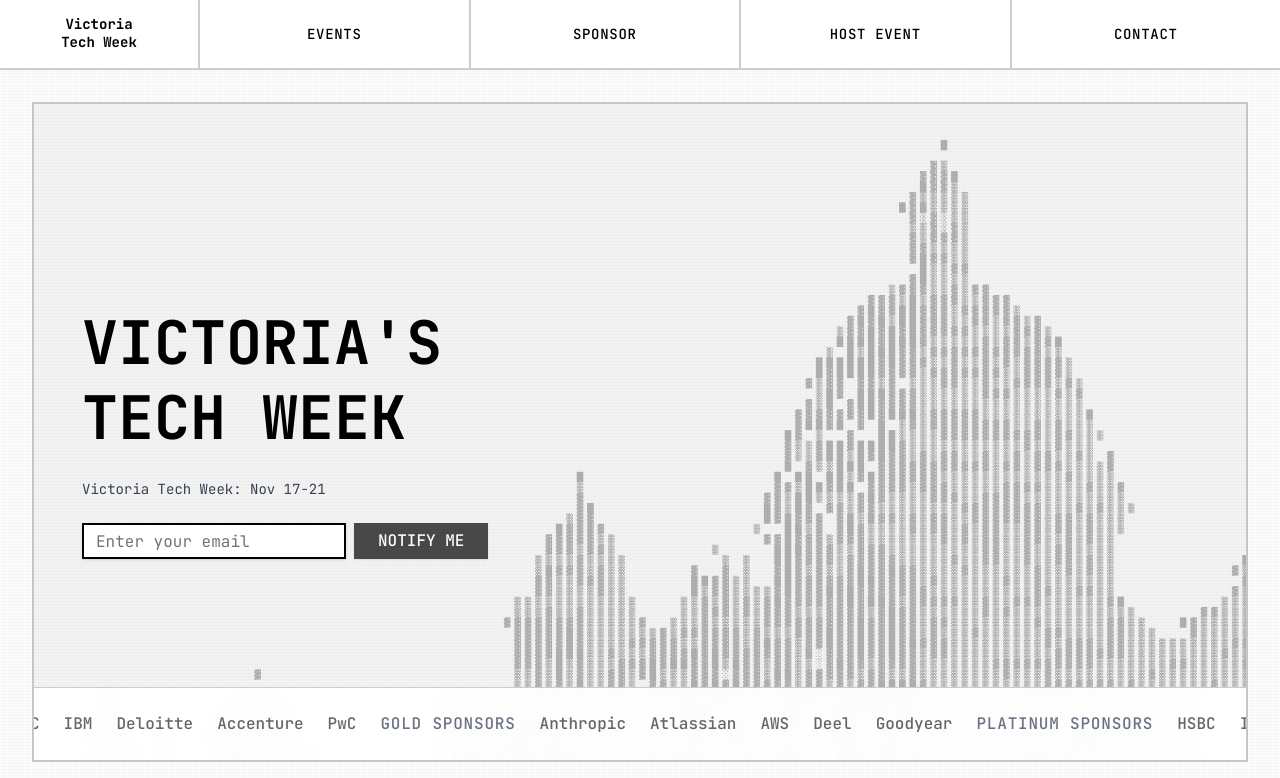
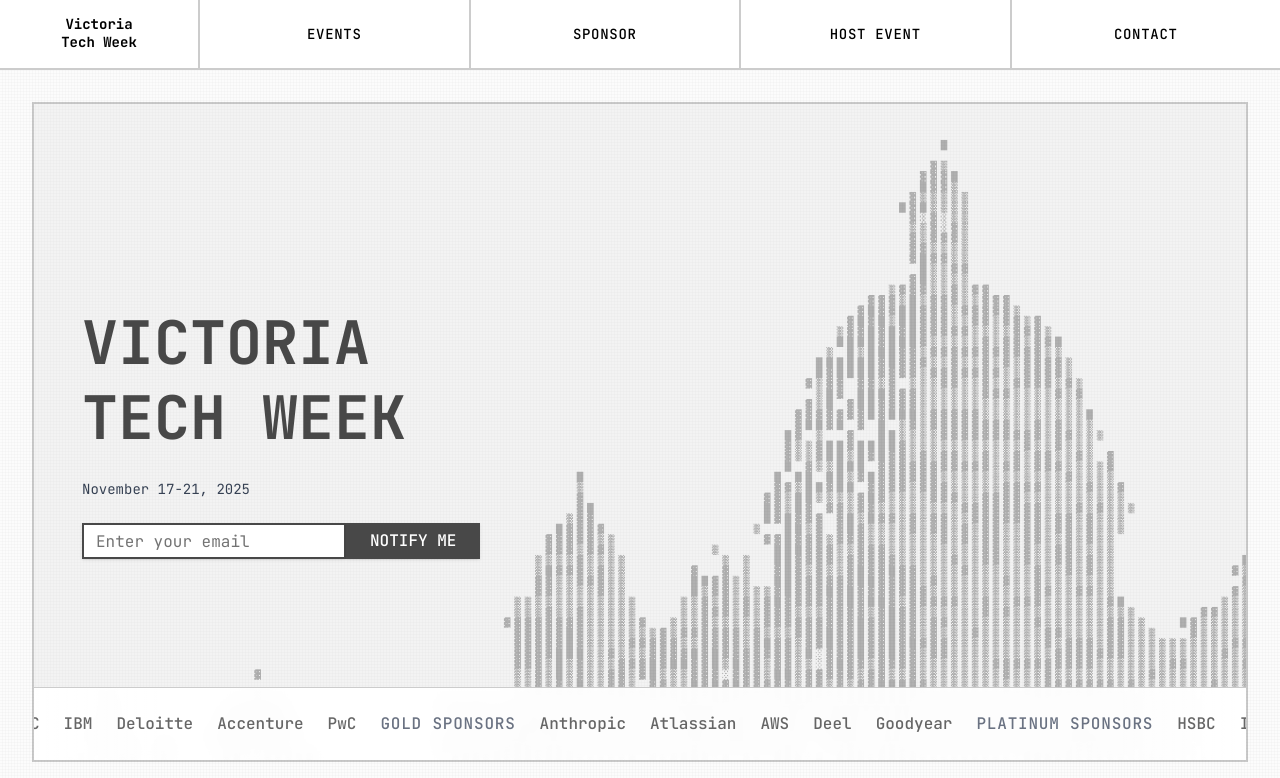
Before and after one commit to Alhwyn/random-website, a Next.js app: page / in a window 1280 px wide. Shown: the top 778 px of the page. Built offline with nearby package versions, Linux system fonts and the light colour scheme.

Commit message:
updates stuff

```diff
--- a/components/Footer.tsx
+++ b/components/Footer.tsx
@@ -26,7 +26,7 @@ export function Footer() {
             alt="TENFOLD logo"
             triggerType="inView"
             className="text-4xl sm:text-6xl md:text-8xl lg:text-9xl font-bold text-stone-200 tracking-wider flex items-center"
-            mediaContainerClassName="w-12 h-12 sm:w-16 sm:h-16 md:w-24 md:h-24 lg:w-32 lg:h-32 mx-2 sm:mx-4 rounded-lg overflow-hidden"
+            mediaContainerClassName="w-12 h-12 sm:w-16 sm:h-16 md:w-24 md:h-24 lg:w-32 lg:h-32 mx-2 sm:mx-4 overflow-hidden"
             animationVariants={{
               initial: { width: 0, opacity: 0 },
               animate: {
--- a/components/HeroSection.tsx
+++ b/components/HeroSection.tsx
@@ -68,15 +68,15 @@ export function HeroSection() {
             {/* Hero Content - Single Column */}
             <div className="max-w-2xl">
               <div className="space-y-4 sm:space-y-6">
-                <h1 className="text-3xl sm:text-4xl md:text-5xl lg:text-6xl leading-tight font-bold">
-                  VICTORIA&apos;S
+                <h1 className="text-3xl sm:text-4xl md:text-5xl lg:text-6xl leading-tight font-bold text-[#484848]">
+                  VICTORIA
                   <br />
                   TECH WEEK
                 </h1>
 
 
                 <p className="text-gray-700 text-sm">
-                  Victoria Tech Week: Nov 17-21
+                  November 17-21, 2025
                 </p>
 
                 <div className="mt-4">
--- a/components/StayUpdated.tsx
+++ b/components/StayUpdated.tsx
@@ -28,7 +28,7 @@ export function StayUpdated() {
 
   if (submitted) {
     return (
-      <div className="flex flex-col sm:flex-row gap-2 max-w-md">
+      <div className="flex flex-col sm:flex-row max-w-md">
         <div className="flex items-center justify-center bg-green-50 border border-green-200 text-green-800 px-3 sm:px-4 py-2 text-sm rounded text-center">
           ✓ Thanks! We&apos;ll keep you updated
         </div>
@@ -38,7 +38,7 @@ export function StayUpdated() {
 
   return (
     <div className="space-y-3">
-      <form onSubmit={handleSubmit} className="flex flex-col sm:flex-row gap-2 max-w-md">
+      <form onSubmit={handleSubmit} className="flex flex-col sm:flex-row max-w-md">
         <Input
           type="email"
           placeholder="Enter your email"
@@ -46,12 +46,12 @@ export function StayUpdated() {
           onChange={(e) => setEmail(e.target.value)}
           required
           disabled={isSubmitting}
-          className="flex-1 border-2 border-black focus-visible:ring-0 focus-visible:border-black text-sm sm:text-base px-3 py-2"
+          className="flex-1 border-2 border-[#484848] focus-visible:ring-0 focus-visible:border-black text-sm sm:text-base px-3 py-2"
         />
         <Button
           type="submit"
           disabled={isSubmitting || !email}
-          className="bg-black text-white hover:bg-black/80 border-black disabled:bg-black disabled:text-white disabled:opacity-70 px-4 sm:px-6 py-2 text-sm sm:text-base font-medium whitespace-nowrap"
+          className="bg-[#484848] text-white disabled:text-white disabled:opacity-100 px-4 sm:px-6 py-2 text-sm sm:text-base font-medium whitespace-nowrap"
         >
           {isSubmitting ? "..." : "NOTIFY ME"}
         </Button>
```
